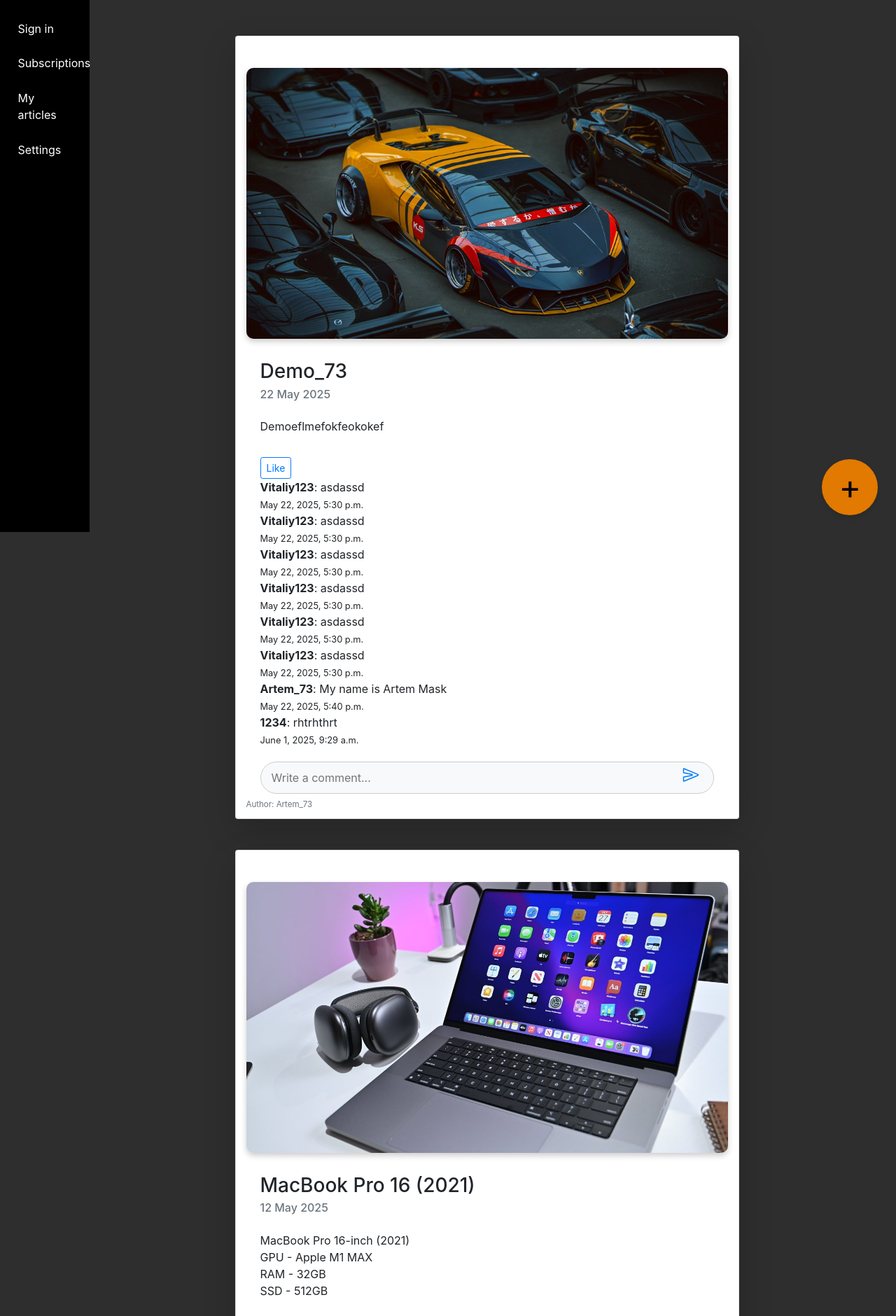
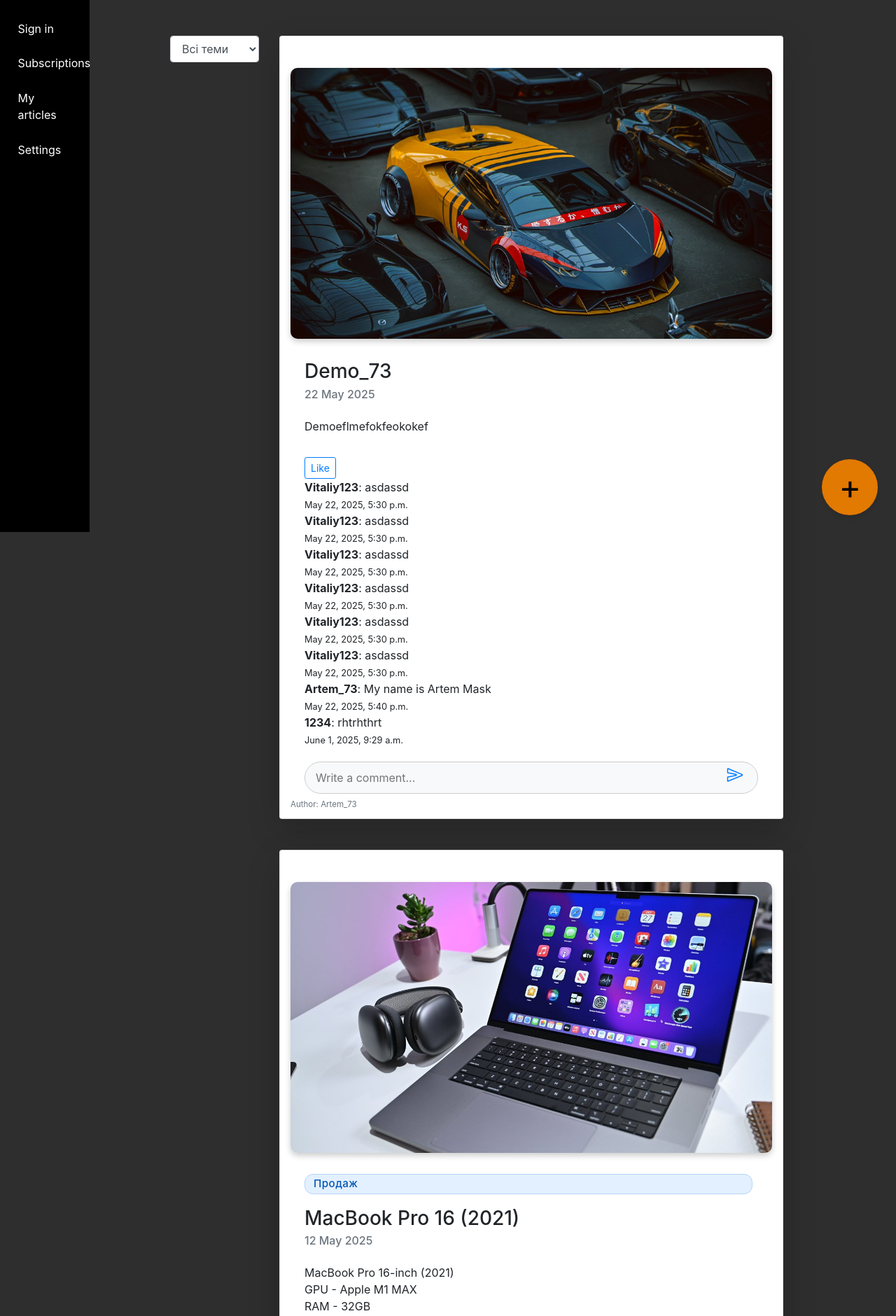
Before and after one commit to ArtGamer73/Zashibis, a Django app: page / in a window 1280 px wide. Shown: the part 40-1920 px from the top of the page at 70% size. Run offline with Django 5.2, Linux system fonts and the light colour scheme; a user stored in the database is signed in; data comes from the database, SQL or seed files in the repository; both versions use the stored data as it was after the commit; some libraries are stand-ins or nearby versions.

Commit message:
Оновлено стилі та розміщення тегу теми у articles_list.html

```diff
--- a/articles/admin.py
+++ b/articles/admin.py
@@ -1,4 +1,7 @@
 from django.contrib import admin
 from .models import Article
+from .models import Topic
+
+admin.site.register(Topic)
 
 admin.site.register(Article)
--- a/articles/models.py
+++ b/articles/models.py
@@ -5,7 +5,15 @@ class Photo(models.Model):
     title = models.CharField(max_length=100)
     image = models.ImageField(upload_to='photos/')
 
+class Topic(models.Model):
+    name = models.CharField(max_length=50, unique=True)
+
+    def __str__(self):
+        return self.name
+
+
 class Article(models.Model):
+    topic = models.ForeignKey(Topic, on_delete=models.SET_NULL, null=True, blank=True, related_name='articles')
     title = models.CharField(max_length=200)
     content = models.TextField()
     published_date = models.DateTimeField(auto_now_add=True)
--- a/articles/templates/articles/articles_list.html
+++ b/articles/templates/articles/articles_list.html
@@ -3,6 +3,23 @@
 {% block content %}
 
 <style>
+  .topic-badge {
+    display: inline-block;
+    background: #e3f0ff;
+    color: #0056b3;
+    border-radius: 12px;
+    padding: 2px 12px;
+    font-size: 0.95em;
+    margin-bottom: 18px; /* Збільшено відступ знизу */
+    margin-right: 8px;
+    font-weight: 500;
+    letter-spacing: 0.03em;
+    border: 1px solid #b6d4fe;
+    position: relative;
+    top: 0;
+    left: 0;
+  }
+
   .text-start {
     position: absolute;
     bottom: 10px;
@@ -155,6 +172,17 @@
 </style>
 
 <div class="container mt-5">
+  <form method="get" class="mb-4">
+      <select name="topic" onchange="this.form.submit()" class="form-control" style="width:auto;display:inline-block;">
+          <option value="">Всі теми</option>
+          {% for topic in topics %}
+              <option value="{{ topic.id }}" {% if topic.id|stringformat:"s" == selected_topic %}selected{% endif %}>
+                  {{ topic.name }}
+              </option>
+          {% endfor %}
+      </select>
+      <noscript><button type="submit">Фільтрувати</button></noscript>
+  </form>
   <div class="row justify-content-center">
     {% for article in articles %}
       <div class="col-12 article-container mb-4">
@@ -168,6 +196,9 @@
               <img src="{{ article.image.url }}" alt="{{ article.title }}" class="image-preview" onclick="openModal('{{ article.image.url }}')">
           {% endif %}
           <div class="card-body">
+            {% if article.topic %}
+              <span class="topic-badge">{{ article.topic.name }}</span>
+            {% endif %}
             <h3 class="card-title">{{ article.title }}</h3>
             <h6 class="card-subtitle mb-2 text-muted">{{ article.published_date|date:"d M Y" }}</h6>
             <p class="card-text">{{ article.content|linebreaks }}</p>
--- a/articles/templates/articles/create_article.html
+++ b/articles/templates/articles/create_article.html
@@ -165,6 +165,10 @@
             <label for="id_media">Video</label>
             {{ form.media }}
         </div>
+        <div class="form-group">
+            <label for="id_topic">Тема</label>
+            {{ form.topic }}
+        </div>
         <button type="submit" class="btn btn-primary btn-block">
             <ion-icon name="save-outline"></ion-icon> Save
         </button>
--- a/articles/templates/articles/edit_article.html
+++ b/articles/templates/articles/edit_article.html
@@ -144,6 +144,10 @@
             {% endif %}
         </div>
         <div class="form-group">
+            <label for="id_topic">Тема</label>
+            {{ form.topic }}
+        </div>
+        <div class="form-group">
             <ion-icon name="videocam-outline"></ion-icon>
             <label for="id_media">Video</label>
             {{ form.media }}
--- a/articles/urls.py
+++ b/articles/urls.py
@@ -12,5 +12,5 @@ urlpatterns = [
     path('delete/<int:pk>/', views.delete_article, name='delete_article'),  # Видалення статті
     path('search/', views.search_articles, name='search_articles'),  # Пошук статей
     path('article/<int:pk>/like/', views.like_article, name='like_article'),  # Лайк статті
-    path('article/<int:pk>/comment/', views.post_comment, name='post_comment'),
+    path('article/<int:pk>/comment/', views.post_comment, name='post_comment'), # Коментування статті
 ]
--- a/articles/views.py
+++ b/articles/views.py
@@ -1,5 +1,5 @@
 from django.shortcuts import render, get_object_or_404, redirect
-from .models import Article, Comment, Like
+from .models import Article, Comment, Like, Topic
 from .forms import ArticleForm, CommentForm, PhotoForm
 from django.http import HttpResponseForbidden
 from django.contrib import messages
@@ -7,12 +7,21 @@ from django.contrib.auth.decorators import login_required
 from django.views.decorators.http import require_POST
 from django.http import JsonResponse
 
-
 # Відображення списку стате
 @login_required
+@login_required
 def article_list(request):
-    articles = Article.objects.all().order_by('-published_date')
-    return render(request, 'articles/articles_list.html', {'articles': articles})
+    topic_id = request.GET.get('topic')
+    topics = Topic.objects.all()
+    if topic_id:
+        articles = Article.objects.filter(topic_id=topic_id).order_by('-published_date')
+    else:
+        articles = Article.objects.all().order_by('?')  # Випадковий порядок
+    return render(request, 'articles/articles_list.html', {
+        'articles': articles,
+        'topics': topics,
+        'selected_topic': topic_id
+    })
 
 def upload_photo(request):
     if request.method == 'POST':
@@ -31,16 +40,18 @@ def article_detail(request, pk):
 
 # Створення нової статті
 def create_article(request):
+    topics = Topic.objects.all()  # Додаємо отримання тем
     if request.method == "POST":
         form = ArticleForm(request.POST, request.FILES)
         if form.is_valid():
-            article = form.save(commit=False)  # Не зберігаємо одразу в базу
-            article.author = request.user  # Встановлюємо автора
-            article.save()  # Зберігаємо статтю
+            article = form.save(commit=False)
+            article.author = request.user
+            article.save()
             return redirect('articles:article_list')
     else:
         form = ArticleForm()
-    return render(request, 'articles/create_article.html', {'form': form})
+    return render(request, 'articles/create_article.html', {'form': form, 'topics': topics})
+
 
 def edit_article(request, pk):
     article = get_object_or_404(Article, pk=pk)
@@ -115,9 +126,9 @@ def like_article(request, pk):
             like.delete()
     return redirect('articles:article_list')
 
-def article_list(request):
-    articles = Article.objects.all().order_by('?')  # Випадковий порядок
-    return render(request, 'articles/articles_list.html', {'articles': articles})
+#def article_list(request):
+#    articles = Article.objects.all().order_by('?')  # Випадковий порядок
+#    return render(request, 'articles/articles_list.html', {'articles': articles})
 
 
 @require_POST
@@ -137,3 +148,34 @@ def post_comment(request, pk):
         })
     else:
         return JsonResponse({'status': 'error', 'errors': form.errors}, status=400)
+
+#@login_required
+#class VotesView(View):
+#    model = None    # Модель данных - Статьи или Комментарии
+#    vote_type = None # Тип комментария Like/Dislike
+#
+#    def post(self, request, pk):
+#        obj = self.model.objects.get(pk=pk)
+#        # GenericForeignKey не поддерживает метод get_or_create
+#        try:
+#            likedislike = LikeDislike.objects.get(content_type=ContentType.objects.get_for_model(obj), object_id=obj.id, user=request.user)
+#            if likedislike.vote is not self.vote_type:
+#                likedislike.vote = self.vote_type
+#                likedislike.save(update_fields=['vote'])
+#                result = True
+#            else:
+#                likedislike.delete()
+#                result = False
+#        except LikeDislike.DoesNotExist:
+#            obj.votes.create(user=request.user, vote=self.vote_type)
+#            result = True
+#
+#        return HttpResponse(
+#            json.dumps({
+#                "result": result,
+#                "like_count": obj.votes.likes().count(),
+#                "dislike_count": obj.votes.dislikes().count(),
+#                "sum_rating": obj.votes.sum_rating()
+#            }),
+#            content_type="application/json"
+#        )
```
Also changed, not shown: other parts of articles/templates/articles/articles_list.html (+12 -12 lines), articles/forms.py (+7 -2 lines), articles/migrations/0006_topic_article_topic.py (added), db.sqlite3, media/article_images/whatsapp-image-2024-04-15-at-15.54.23-1.jpeg (added), 1 other file. Lines whose indentation alone changed are shown as unchanged.
